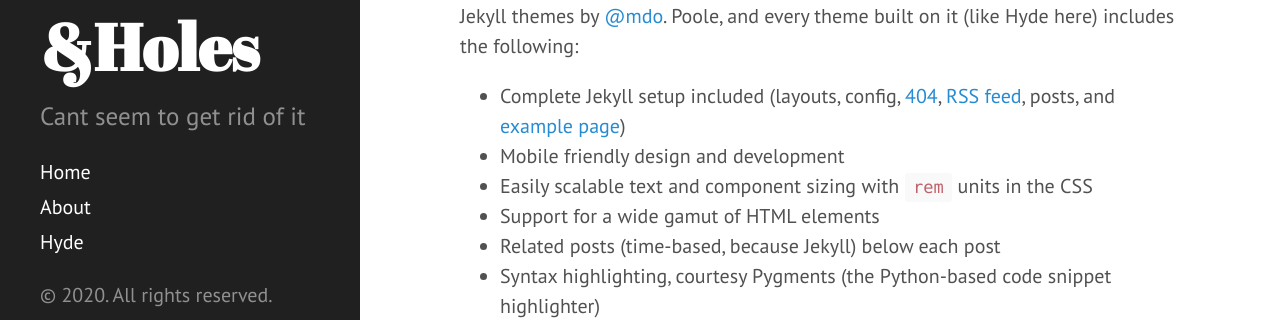
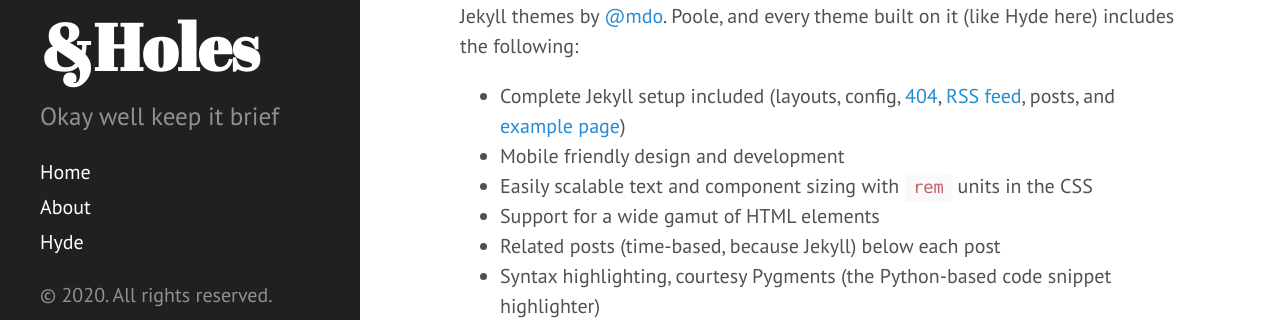
Before and after one commit to dotsandholes/dotsandholes.github.io, a Jekyll site: the page built from index.html, in a window 1280 px wide. Shown: the part 550-870 px from the top of the page. Built offline with Jekyll 4.4.1, drawn with Linux system fonts in a browser that asks for light colours; the list of posts is cut into pages by our own code.

Commit message:
Update _config.yml

```diff
--- a/_config.yml
+++ b/_config.yml
@@ -10,7 +10,7 @@ permalink:        pretty
 # Setup
 title:            Dots &Holes
 tagline:          'A blog'
-description:      'Cant seem to get rid of it'
+description:      'Okay well keep it brief'
 url:
 baseurl:          ''
 author:
```
